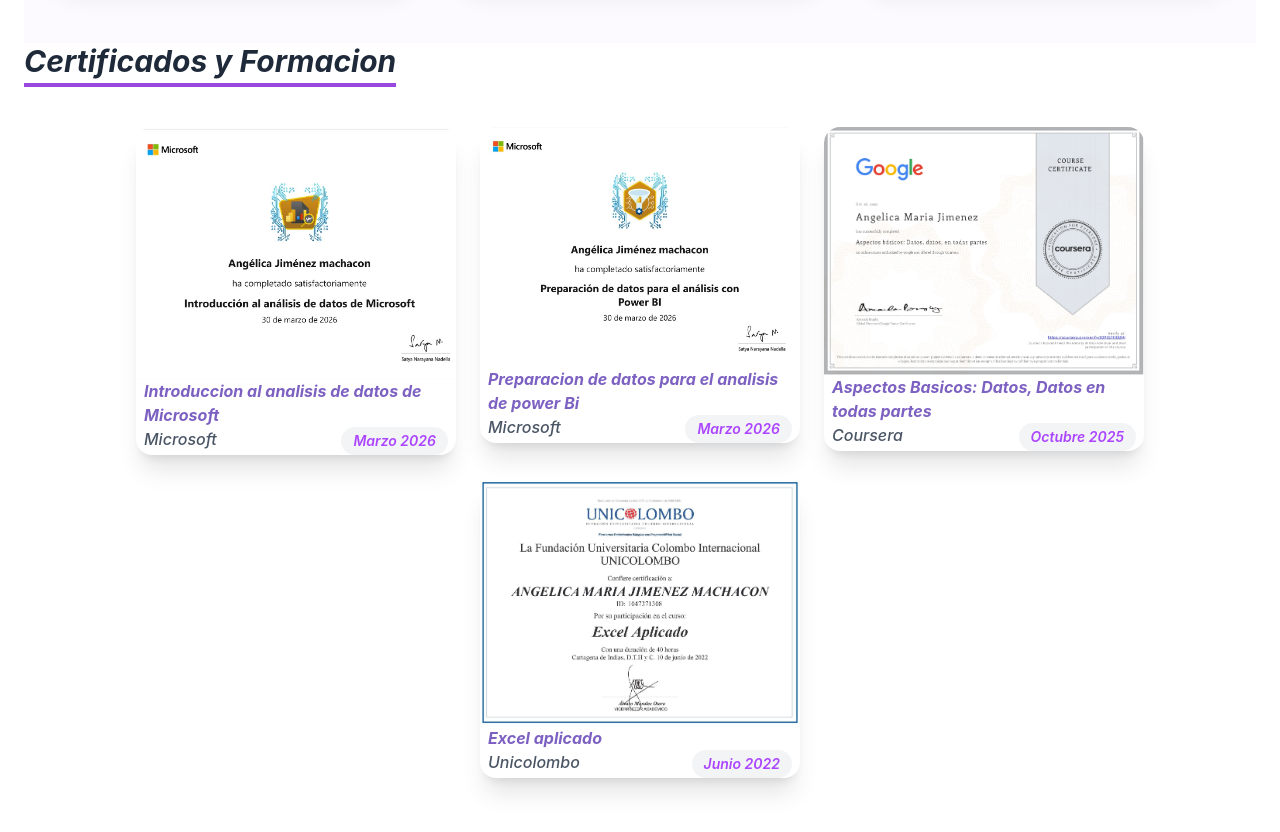
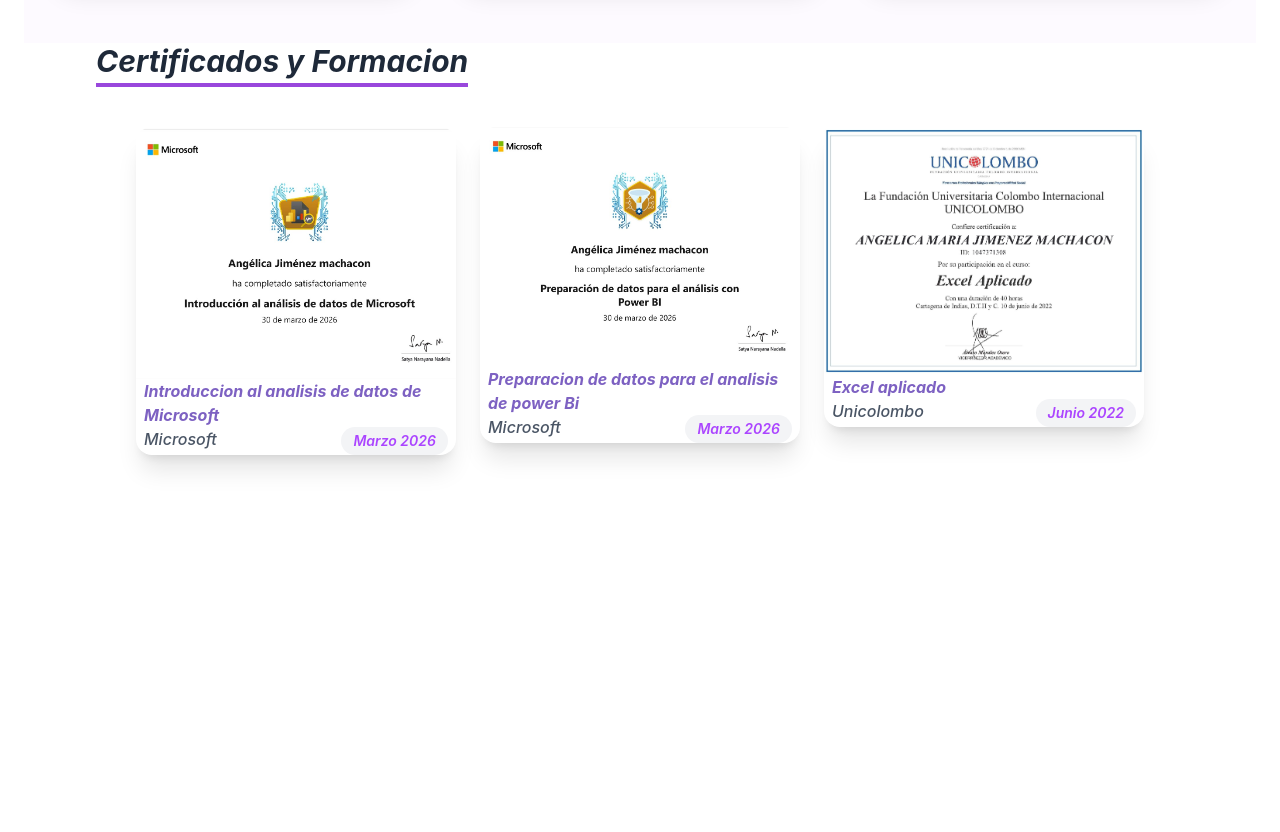
Before and after one commit to angelicaJimenezM/portafolio_Data, a React (Vite) app: page / in a window 1280 px wide. Shown: the part 2660-3492 px from the top of the page. After the commit the page ends 3219 px from the top, so only its background shows below. Built offline with nearby package versions, Linux system fonts and the light colour scheme.

Commit message:
Correccion final de nombres de archivos e importaciones_2

```diff
--- a/src/pages/Principal.jsx
+++ b/src/pages/Principal.jsx
@@ -5,7 +5,7 @@
  import descargar from '../assets/imagenes/iconos/descargas.png'
  import github from '../assets/imagenes/iconos/github.png'
  import analisis from '../assets/imagenes/certificados/analisis.jpg'
-import coursera from '../assets/imagenes/certificados/coursera.jpg'
+
  import power from '../assets/imagenes/certificados/power.jpg'
  import excel from '../assets/imagenes/certificados/excel.jpg'
  import recursos_humanos from '../assets/imagenes/recursos_humanos.png'
@@ -241,14 +241,7 @@
     <p className='text-sm bg-gray-100 text-[#ab45ff]  px-3 py-1 rounded-full font-semibold'>Marzo 2026</p>
     </div>
   </div>
-  <div className='w-80 h-full overflow-hidden shadow-xl rounded-2xl '>
-    <img src={coursera} alt="Certificado Coursera" className='w-full h-full object-cover' />
-    <p className='text-[#7d61c2] font-bold px-2'>Aspectos Basicos: Datos, Datos en todas partes</p>
-      <div className='flex justify-between items-start px-2'>
-    <p className='text-gray-600 font-medium'>Coursera</p>
-    <p className='text-sm bg-gray-100 text-[#ab45ff]  px-3 py-1 rounded-full font-semibold'>Octubre 2025</p>
-      </div>
-  </div>
+
   <div className='w-80 h-full shadow-xl rounded-2xl '>
     <img src={excel} alt="Certificado Excel" />
     <p className='text-[#7d61c2] font-bold px-2'>Excel aplicado</p>
```
